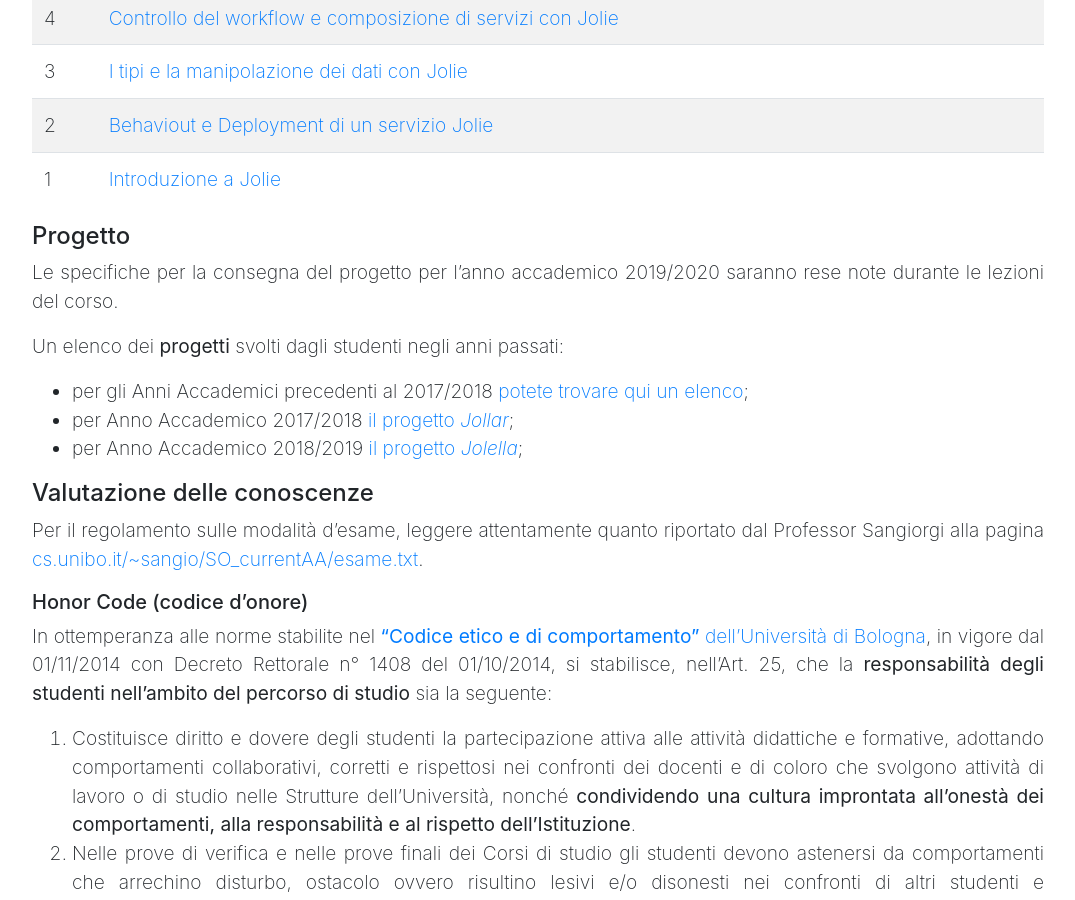
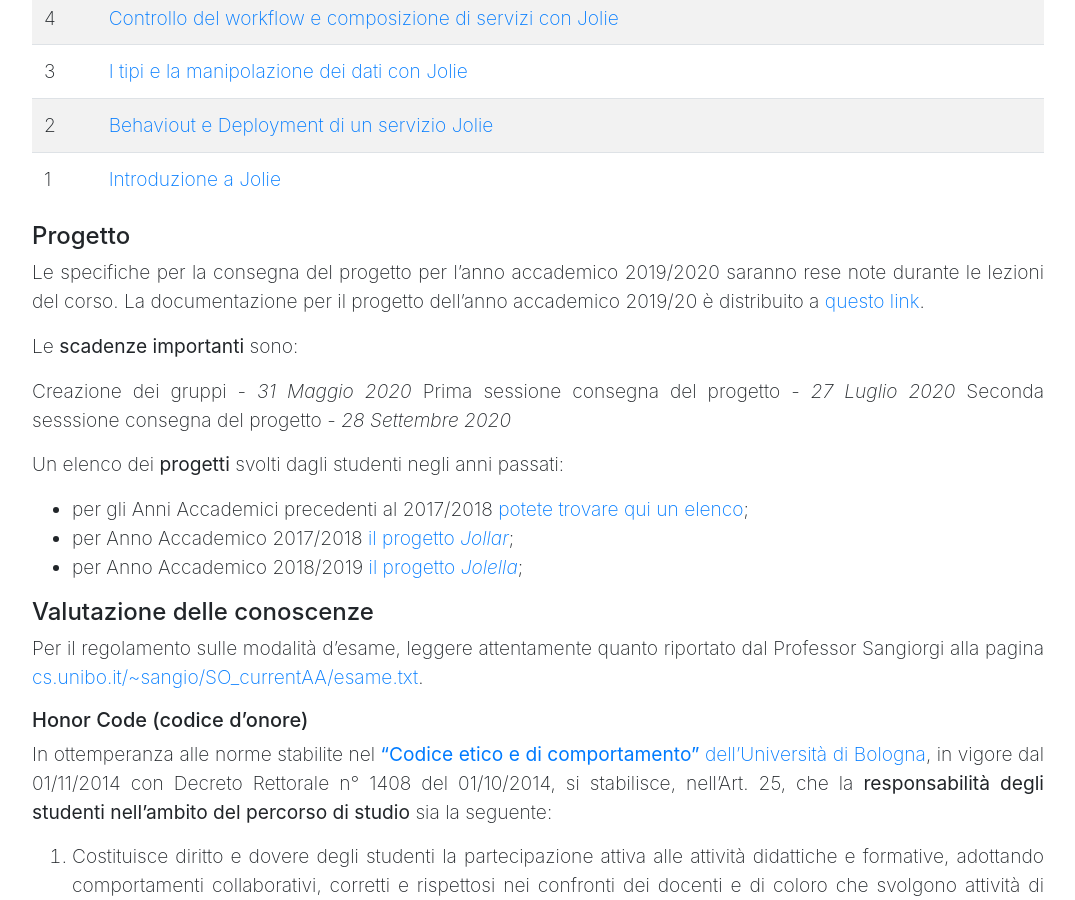
Before and after one commit to saltgz/saltgz.github.io, a Jekyll site: the page built from _posts/2020-02-24-labso-infoman.md, in a window 1280 px wide and 900 px high, scrolled down 1548 px. Shown: the whole window, without its empty margins (102-1177 px from the left). Built offline with Jekyll 4.4.1, drawn with Linux system fonts in a browser that asks for light colours; comment, search, counter and statistics services are not loaded.

Commit message:
Update 2020-02-24-labso-infoman.md

```diff
--- a/_posts/2020-02-24-labso-infoman.md
+++ b/_posts/2020-02-24-labso-infoman.md
@@ -60,17 +60,13 @@ Tutte le slides ed il codice Jolie sono stati prodotti a partire dal materiale d
 #### Progetto
 
 Le specifiche per la consegna del progetto per l'anno accademico 2019/2020 saranno rese note durante le lezioni del corso.
-<!-- Il progetto dell'anno accademico 2019/20 è distribuito su GitHub a [questo link](https://github.com/szingaro/jolella). -->
+La documentazione per il progetto dell'anno accademico 2019/20 è distribuito a [questo link](https://szingaro.github.io/lab-so-infoman/).
 
-<!--Le **scadenze importanti** sono:-->
+Le **scadenze importanti** sono:
 
-<!--- Creazione dei gruppi - _20 Maggio 2020_-->
-<!--- Prima sessione consegna del progetto - _1 Luglio 2020_-->
-<!--- Seconda sesssione consegna del progetto - _30 Settembre 2020_ -->
-
-<!--| #   | Documentazione                                                                              |-->
-<!--| --- | ------------------------------------------------------------------------------------------- |-->
-<!--| 1   | [Documentazione di progetto](https://github.com/szingaro/jolella/blob/master/docs/main.pdf) | -->
+Creazione dei gruppi - _31 Maggio 2020_
+Prima sessione consegna del progetto - _27 Luglio 2020_
+Seconda sesssione consegna del progetto - _28 Settembre 2020_
 
 Un elenco dei **progetti** svolti dagli studenti negli anni passati:
 
```
